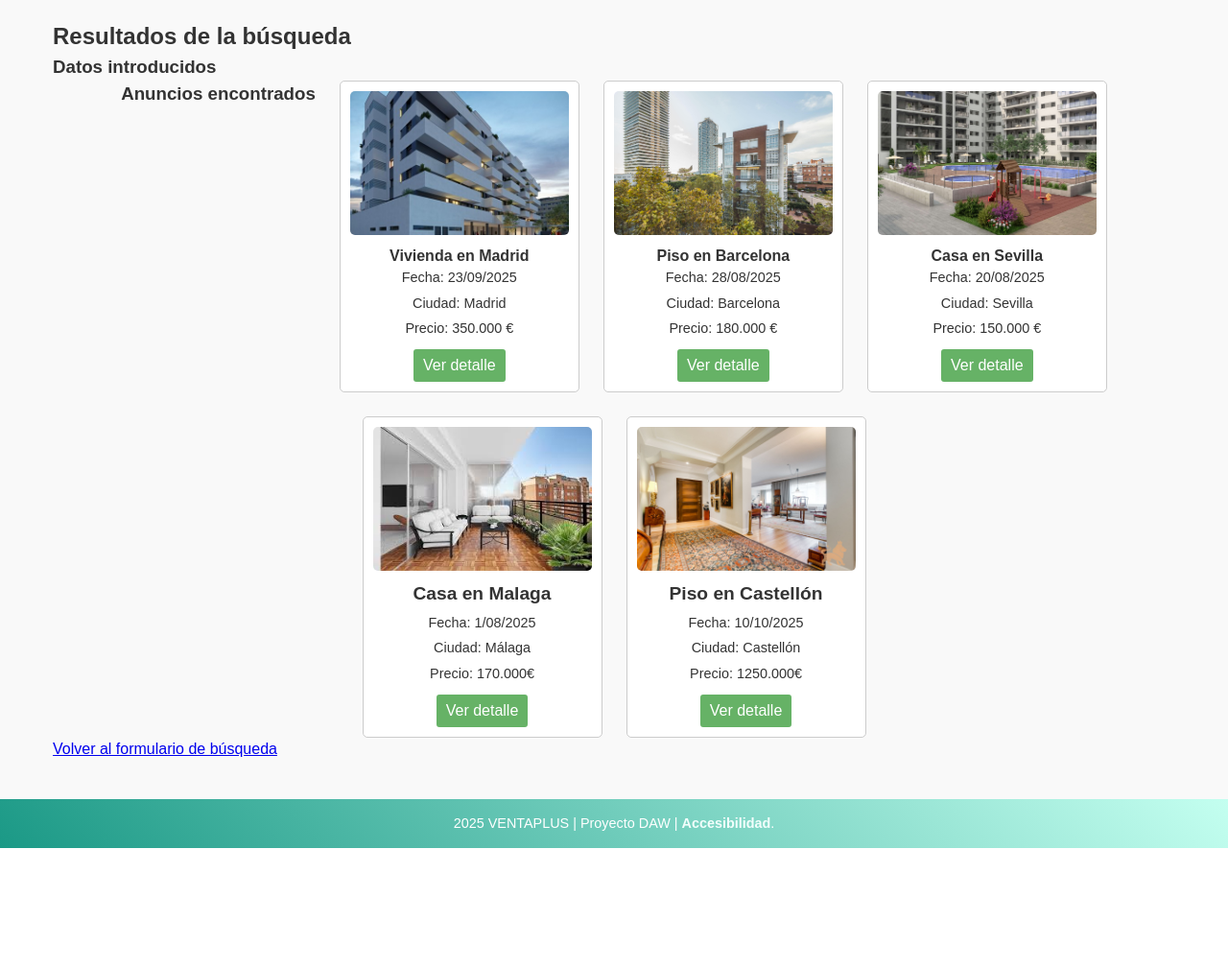
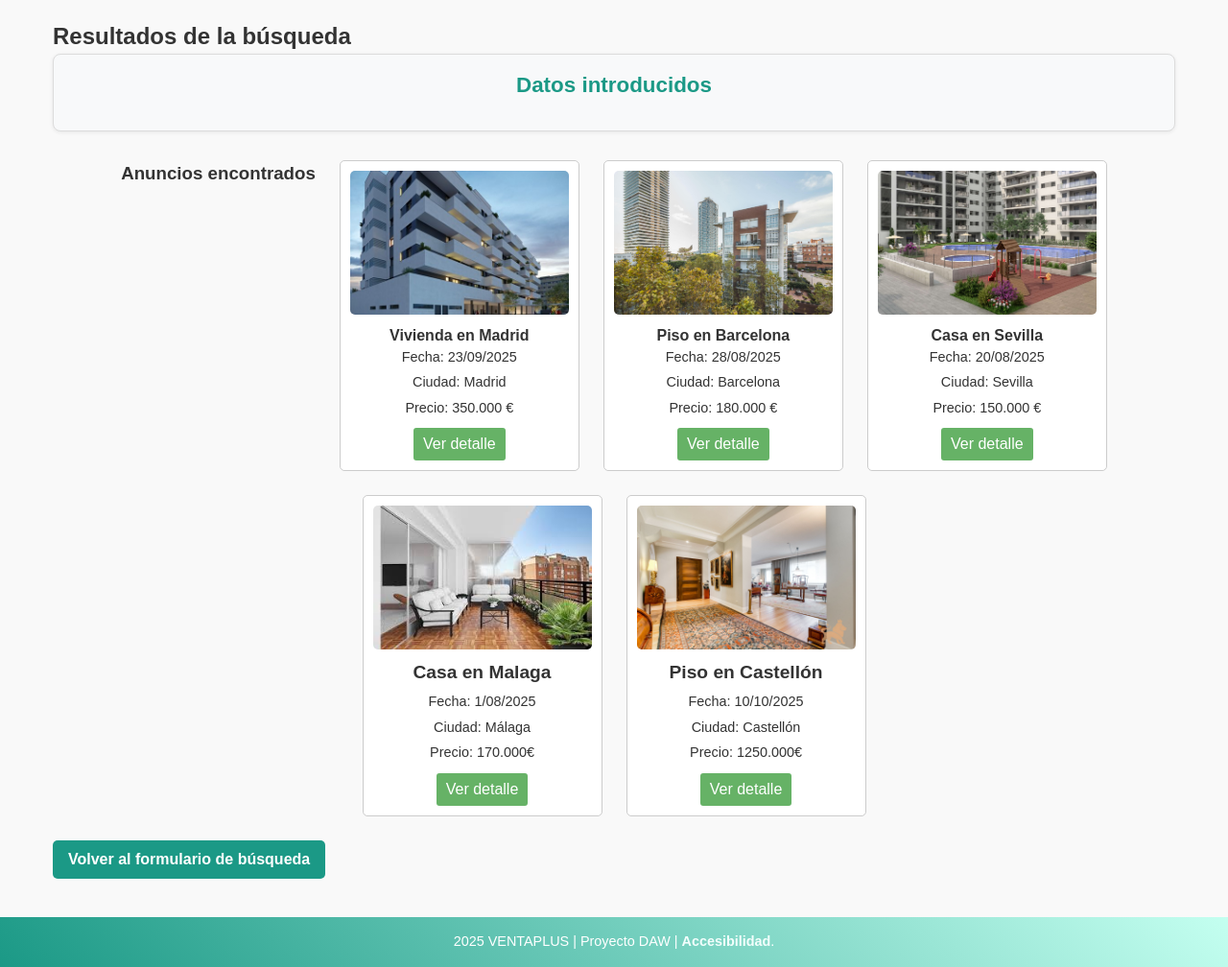
Before and after one commit to SanCam23/DAW, a PHP site: page /resultados.php in a window 1280 px wide. Shown: the part 114-1122 px from the top of the page at 96% size. Before the commit the page ends 998 px from the top, so only its background shows below. Run offline with PHP 8.4, Linux system fonts and the light colour scheme.

Commit message:
Correcciones PHP

```diff
--- a/Practica2/css/enviar.css
+++ b/Practica2/css/enviar.css
@@ -50,7 +50,7 @@
             cursor: pointer;
 
             &:hover {
-                background: #276927;
+                background-color: #276927;
             }
         }
     }
--- a/Practica2/css/formulario.css
+++ b/Practica2/css/formulario.css
@@ -55,7 +55,7 @@
             font-size: 1.1em;
 
             &:hover {
-                background-color: #0066cc;
+                background-color: #276927;
             }
         }
     }
--- a/Practica2/css/resultados.css
+++ b/Practica2/css/resultados.css
@@ -3,6 +3,7 @@
     margin: 20px auto;
     padding: 0 15px;
 
+    /* ===== Bloque de resultados de búsqueda ===== */
     #resultados {
         display: flex;
         flex-wrap: wrap;
@@ -67,4 +68,61 @@
             }
         }
     }
+
+    /* ===== Bloque de datos introducidos (generado por PHP) ===== */
+    section:first-of-type {
+        background-color: #f8f9fa;
+        border: 1px solid #dcdcdc;
+        border-radius: 8px;
+        padding: 15px 20px;
+        margin-bottom: 30px;
+        box-shadow: 0 1px 4px rgba(0, 0, 0, 0.08);
+
+        h3 {
+            text-align: center;
+            color: #1b9986;
+            font-size: 1.4em;
+            margin-bottom: 15px;
+        }
+
+        ul {
+            list-style: none;
+            padding-left: 0;
+            margin: 0 auto;
+            max-width: 700px;
+        }
+
+        li {
+            font-size: 1em;
+            padding: 6px 0;
+            border-bottom: 1px solid #e0e0e0;
+
+            &:last-child {
+                border-bottom: none;
+            }
+        }
+
+        strong {
+            color: #333;
+            font-weight: 600;
+            margin-right: 8px;
+        }
+    }
+
+    /* ===== Enlace de volver ===== */
+    & > a {
+        display: inline-block;
+        margin-top: 25px;
+        background-color: #1b9986;
+        color: white;
+        text-decoration: none;
+        padding: 8px 16px;
+        border-radius: 5px;
+        font-weight: bold;
+        transition: background-color 0.2s ease;
+
+        &:hover {
+            background-color: #167a6c;
+        }
+    }
 }
--- a/Practica2/formulario.html
+++ b/Practica2/formulario.html
@@ -55,7 +55,7 @@
     </header>
 
 
-    <form action="resultados.html" method="get">
+    <form action="resultados.php" method="get">
         <section>
             <h3>Tipo de anuncio</h3>
             <label for="venta">Venta</label>
--- a/Practica2/index.html
+++ b/Practica2/index.html
@@ -72,7 +72,7 @@
     <main>
         <!-- Búsqueda rápida -->
         <section id="busqueda-rapida">
-            <form action="resultados.html" method="get">
+            <form action="resultados.php" method="get">
                 <input type="text" id="ciudad" name="ciudad" placeholder="Introduce la ciudad donde deseas buscar...">
                 <button type="submit"><b><i class="icon-search"></i>Buscar</b></button>
             </form>
--- a/Practica2/index_identificado.html
+++ b/Practica2/index_identificado.html
@@ -56,7 +56,7 @@
     <main>
         <!-- Búsqueda rápida -->
         <section id="busqueda-rapida">
-            <form action="resultados.html" method="get">
+            <form action="resultados.php" method="get">
                 <input type="text" id="ciudad" name="ciudad" placeholder="Introduce la ciudad donde deseas buscar...">
                 <button type="submit"><b><i class="icon-search"></i>Buscar</b></button>
             </form>
--- a/Practica2/menu_usuario_registrado.html
+++ b/Practica2/menu_usuario_registrado.html
@@ -62,7 +62,7 @@
                     <li><a id="opcion" href="404.html">Visualizar mis anuncios</a></li>
                     <li><a id="opcion" href="404.html">Crear un anuncio nuevo</a></li>
                     <li><a id="opcion" href="mensajes.html">Mis mensajes</a></li>
-                    <li><a id="opcion" href="solicitar_folleto.html">Solicitar folleto publicitario impreso</a></li>
+                    <li><a id="opcion" href="solicitar_folleto.php">Solicitar folleto publicitario impreso</a></li>
                     <li><a id="opcion" href="index.html">Salir</a></li>
                 </ul>
             </section>
--- a/Practica2/solicitar_folleto.php
+++ b/Practica2/solicitar_folleto.php
@@ -150,7 +150,6 @@
         <section>
             <h3>Tabla de costes (generada con PHP)</h3>
             <table border="1">
-                <caption>Tabla de costes de un folleto publicitario impreso</caption>
                 <thead>
                     <tr>
                         <th rowspan="2">Número de páginas</th>
--- a/php/index.php
+++ b/php/index.php
@@ -23,7 +23,7 @@
             "Portugal" => "Lisboa",
             "Francia" => "París",
             "Italia" => "Roma"
-        ]
+        ];
 
         sort($capitales);
         echo"<p>Hello World: ". $mensaje . "</p>";
```
